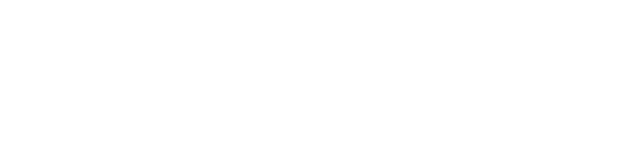
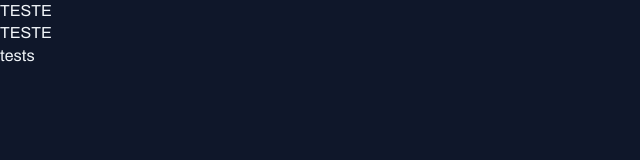
Before and after one commit to Drlazinho/news-portals, a plain HTML site: page index.html in a window 1280 px wide. Shown: the whole page, without its empty margins (0-640 px from the left). Drawn offline with Linux system fonts and the light colour scheme.

Commit message:
guide styles

```diff
--- a/index.html
+++ b/index.html
@@ -1,12 +1,20 @@
 <!DOCTYPE html>
 <html lang="en">
-<head>
-    <meta charset="UTF-8">
-    <meta name="viewport" content="width=device-width, initial-scale=1.0">
+  <head>
+    <link rel="preconnect" href="https://fonts.googleapis.com" />
+    <link rel="preconnect" href="https://fonts.gstatic.com" crossorigin />
+    <meta charset="UTF-8" />
+    <meta name="viewport" content="width=device-width, initial-scale=1.0" />
     <title>News Portal</title>
-    <link rel="stylesheet" href="styles/index.css">
-</head>
-<body>
-
-</body>
+    <link rel="stylesheet" href="styles/index.css" />
+    <link
+      href="https://fonts.googleapis.com/css2?family=Archivo:ital,wght@0,100..900;1,100..900&display=swap"
+      rel="stylesheet"
+    />
+  </head>
+  <body>
+    <h1>TESTE</h1>
+    <h2>TESTE</h2>
+    <a href="">tests</a>
+  </body>
 </html>
--- a/styles/global.css
+++ b/styles/global.css
@@ -0,0 +1,45 @@
+* {
+    margin: 0;
+    padding: 0;
+    box-sizing: border-box;
+}
+
+:root {
+    /* Product */
+    --brand-color-light: #60A5FA;
+    --brand-color-dark: #1D4ED8;
+
+   /* Base */
+   --bg-color: #0F172A;
+   --stroke-color: #1E293B;
+
+   /* Texts */
+   --text-color-primary: #F1F5F9;
+   --text-color-secondary: #CBD5E1;
+
+   --font-family: "Archivo", sans-serif;
+   --h1: 800 24px/135% var(--font-family);
+   --h2: 800 16px/140% var(--font-family);
+   --h3: 800 14px/140% var(--font-family);
+   --text-span: 800 14px/145% var(--font-family);
+   --text: 400 16px/140% var(--font-family);
+}
+
+body {
+    font: var(--text);
+    color: var(--text-color-primary);
+    background-color: var(--bg-color);
+}
+
+a {
+    text-decoration: none;
+    color: inherit;
+
+    &:hover {
+        color: var(--brand-color-light);
+    }
+}
+
+h1, h2, h3 {
+    font: inherit;
+}
```
